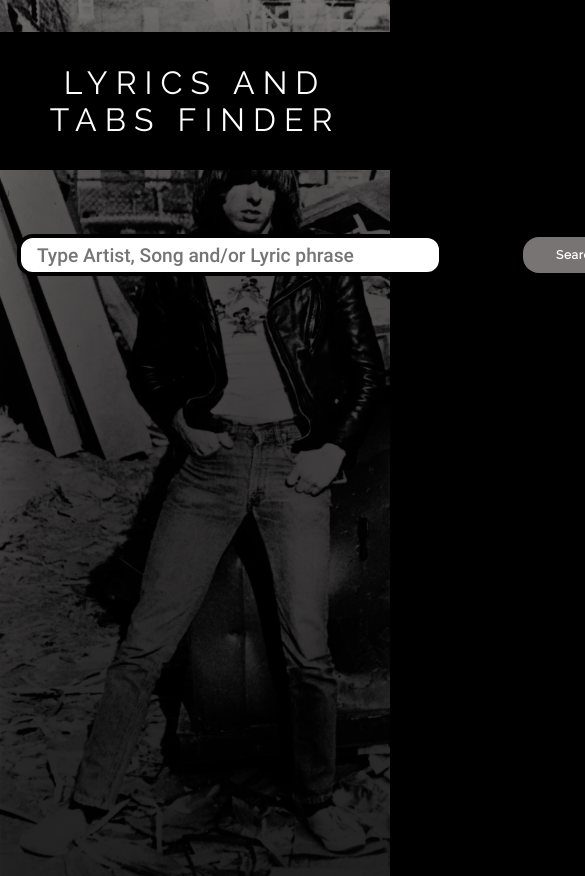
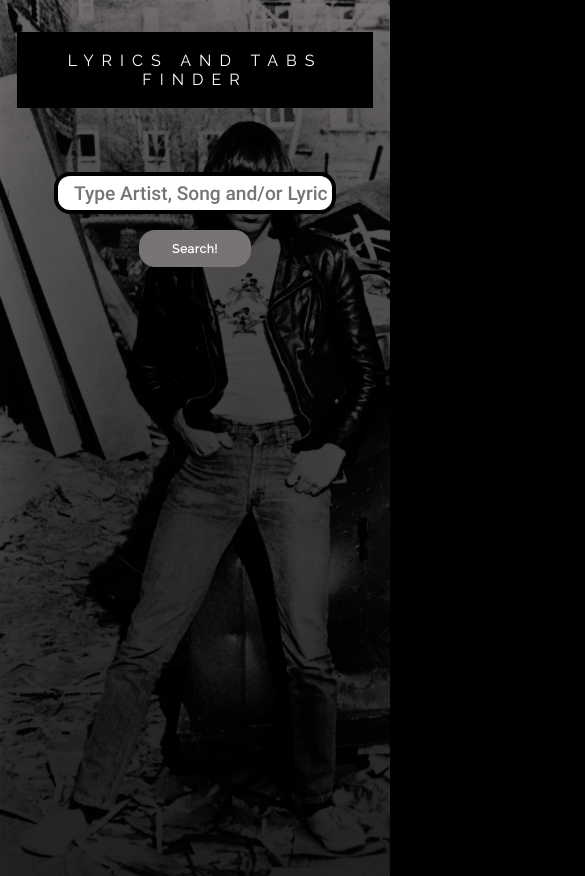
Before and after one commit to pablojacosta/lyrics-tabs-app-front, a React (Vite) app: page / in a window 390 px wide. Shown: the top 876 px of the page, 585 px wide, since content can reach past the window. Built offline with nearby package versions, Linux system fonts and the light colour scheme; the HTML template or start-up script is replaced by a standard one.

Commit message:
feat: :lipstick: Added responsives.

```diff
--- a/src/App.tsx
+++ b/src/App.tsx
@@ -8,6 +8,7 @@ import SongsList from "@components/SongsList";
 import { TData } from "types/data";
 import { THit } from "types/hit";
 import { TSong } from "types/song";
+import Title from "@components/Title";
 
 const App = () => {
   const [input, setInput] = useState("");
@@ -93,7 +94,7 @@ const App = () => {
 
   return (
     <div className={styles.app}>
-      <h1>LYRICS AND TABS FINDER</h1>
+      <Title />
       <SearchSection
         handleInputChange={handleInputChange}
         onKeyDown={onKeyDown}
--- a/src/components/SearchSection/SearchSection.module.scss
+++ b/src/components/SearchSection/SearchSection.module.scss
@@ -1,6 +1,21 @@
+@use "@styles/_responsives" as responsives;
+
 .searchSection {
   display: flex;
   align-items: center;
   justify-content: center;
   gap: 5rem;
+
+  @include responsives.resolution__tablet {
+    gap: 3rem;
+  }
+
+  @include responsives.resolution__mobile__m {
+    gap: 2rem;
+  }
+
+  @include responsives.resolution__mobile {
+    flex-direction: column;
+    gap: 1rem;
+  }
 }
--- a/src/components/SearchSection/components/SearchInput/SearchInput.module.scss
+++ b/src/components/SearchSection/components/SearchInput/SearchInput.module.scss
@@ -1,3 +1,5 @@
+@use "@styles/_responsives" as responsives;
+
 .searchInput {
   input {
     width: 25rem;
@@ -11,5 +13,21 @@
     &:focus {
       outline: none;
     }
+
+    @include responsives.resolution__tablet {
+      width: 17.5rem;
+    }
+
+    @include responsives.resolution__mobile__m {
+      width: 15rem;
+    }
+
+    @include responsives.resolution__mobile {
+      width: 19rem;
+    }
+
+    @include responsives.resolution__mobile__s {
+      width: 16rem;
+    }
   }
 }
--- a/src/components/SongsList/SongsList.module.scss
+++ b/src/components/SongsList/SongsList.module.scss
@@ -1,5 +1,11 @@
+@use "@styles/_responsives" as responsives;
+
 .songsList {
   margin-top: 2rem;
+
+  @include responsives.resolution__mobile {
+    margin-top: 1rem;
+  }
 
   ul {
     padding: 0;
--- a/src/components/SongsList/components/Song/Song.module.scss
+++ b/src/components/SongsList/components/Song/Song.module.scss
@@ -1,3 +1,5 @@
+@use "@styles/_responsives" as responsives;
+
 .song {
   margin: 0.5rem 0;
   display: flex;
@@ -8,26 +10,46 @@
   padding: 0.5rem;
   border: 0.05rem solid var(--color-gray);
   width: 40rem;
+  cursor: pointer;
+
+  @include responsives.resolution__tablet {
+    width: 30rem;
+  }
+
+  @include responsives.resolution__mobile__m {
+    width: 20rem;
+    padding: 0.3rem;
+  }
+
+  @include responsives.resolution__mobile__s {
+    width: 17rem;
+  }
 
   .left {
     display: flex;
     align-items: center;
     gap: 1rem;
-  }
 
-  .lyricsButton {
-    background: none;
-    color: inherit;
-    border: none;
-    padding: 0;
-    font: inherit;
-    cursor: pointer;
-    width: inherit;
+    @include responsives.resolution__mobile__m {
+      gap: 0.5rem;
+    }
+
+    p {
+      margin: 0;
+
+      @include responsives.resolution__mobile__m {
+        font-size: 0.875rem;
+      }
+
+      @include responsives.resolution__mobile__s {
+        font-size: 0.7rem;
+      }
+    }
   }
 
   picture {
-    width: 2.5rem;
-    height: 2.5rem;
+    width: 2rem;
+    height: 2rem;
 
     img {
       width: inherit;
@@ -39,9 +61,21 @@
       text-decoration: none;
       color: inherit;
     }
+
+    @include responsives.resolution__mobile__m {
+      width: 4rem;
+    }
+
+    @include responsives.resolution__mobile__s {
+      width: 3.5rem;
+    }
   }
 
   &:hover {
     transform: scale(1.1);
+
+    @include responsives.resolution__tablet {
+      transform: scale(1);
+    }
   }
 }
--- a/src/components/SongsList/components/Song/Song.tsx
+++ b/src/components/SongsList/components/Song/Song.tsx
@@ -11,23 +11,18 @@ interface ISong {
 
 const Song = ({ title, url, artist, image, tabsUrl, getLyrics }: ISong) => {
   return (
-    <div className={styles.song}>
+    <div className={styles.song} onClick={() => getLyrics(url, title, artist)}>
       <div className={styles.left}>
         <picture>
           <img src={image} alt="Album" />
         </picture>
-        <button
-          className={styles.lyricsButton}
-          onClick={() => getLyrics(url, title, artist)}
-        >
+        <p>
           {title} ({artist})
-        </button>
+        </p>
       </div>
-      <button>
-        <a href={tabsUrl} target="_blank" rel="noopener noreferrer">
-          Tabs
-        </a>
-      </button>
+      <a href={tabsUrl} target="_blank" rel="noopener noreferrer">
+        <button>Tabs</button>
+      </a>
     </div>
   );
 };
--- /dev/null
+++ b/src/components/Title/Title.module.scss
@@ -0,0 +1,18 @@
+@use "@styles/_responsives" as responsives;
+
+.title {
+  h1 {
+    @include responsives.resolution__tablet {
+      font-size: 1.5rem;
+    }
+
+    @include responsives.resolution__mobile__l {
+      font-size: 1.2rem;
+      padding: 1.2rem;
+    }
+
+    @include responsives.resolution__mobile__m {
+      font-size: 1rem;
+    }
+  }
+}
--- /dev/null
+++ b/src/components/Title/Title.tsx
@@ -0,0 +1,14 @@
+import Container from "@components/elements/Container";
+import styles from "./Title.module.scss";
+
+const Title = () => {
+  return (
+    <Container>
+      <div className={styles.title}>
+        <h1>LYRICS AND TABS FINDER</h1>
+      </div>
+    </Container>
+  );
+};
+
+export default Title;
--- /dev/null
+++ b/src/components/Title/index.ts
@@ -0,0 +1 @@
+export { default } from "./Title";
```
